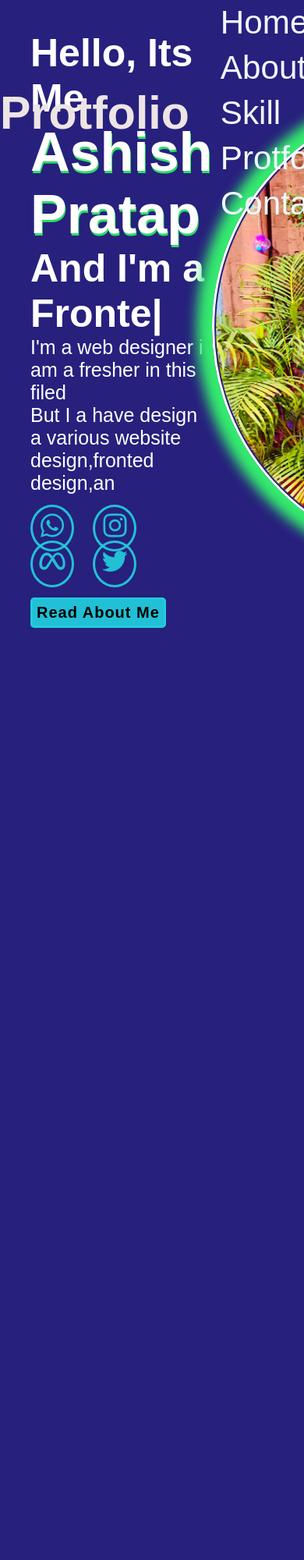
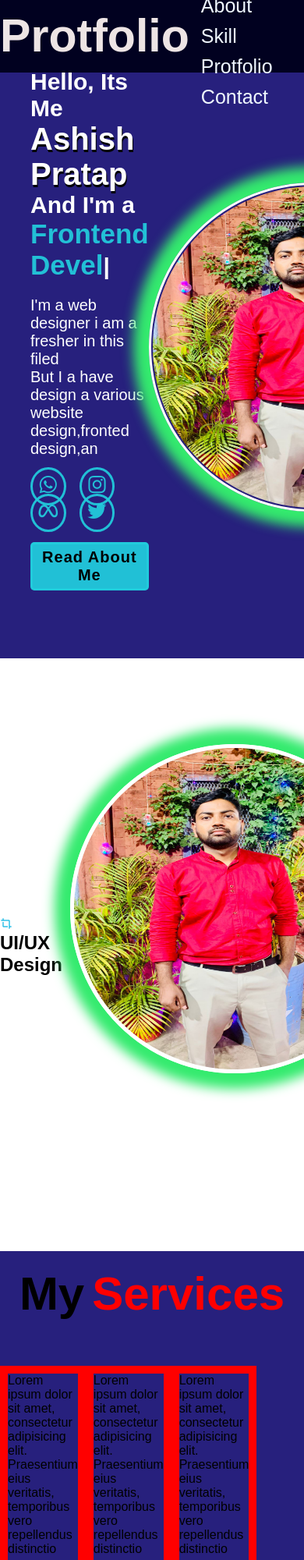
Before and after one commit to ASHISHPRATAP1007/portfolio, a plain HTML site: page index.html in a window 390 px wide. Shown: the top 2000 px of the page at 78% size. Before the commit the page ends 844 px from the top, so only its background shows below. Drawn offline with nearby package versions, Linux system fonts and the light colour scheme.

Commit message:
add some animation

```diff
--- a/Script.js
+++ b/Script.js
@@ -1,7 +1,7 @@
 var typed = new Typed(".text",{
-    strings:["Frontend Developer" , "YouTuber" , "Web Developer"],
+    strings:["Freelancer","Frontend Developer" , "YouTuber" , "Web Developer"],
     typeSpeed:100,
     backSpeed:100,
     backDelay:1000,
     loop:true
-})
+});
--- a/index.html
+++ b/index.html
@@ -29,10 +29,10 @@
         <div class="home">
             <div class="home-left">
                 <h3>Hello, Its Me</h3>
-                <h1>Ashish Pratap</h1>
+                <h1 class="name">Ashish Pratap</h1>
                 <h3>And I'm a <span class="text"></span></h3>
-                <p>I'm a web designer i am a fresher in this filed</p>
-                <p>But I a have design a various website design,fronted design,an</p>
+                <p>I'm a web designer i am a fresher in this filed<br>
+                    But I a have design a various website design,fronted design,an</p>
 
                 <div class="icons">
                     <a href="#"><i class='bx bxl-whatsapp'></i></a>
@@ -46,38 +46,64 @@
                 </div>
             </div>
 
-            <div home-right>
+            <div class="home-right">
                 <img src="./images/IMG-20231113-WA0454.jpg" alt="" srcset="">
             </div>
 
         </div>
+    </section>
+    <section class="about" id="about">
+        <div class="about-img">
+            <img src="./images/IMG-20231113-WA0454.jpg" alt="" srcset=""">
+        </div>
+        <div class=" about-text">
+            <h2>About <span>Me</span></h2>
+            <h4>Fronted Developer</h4>
+            <p>I am a web designer. My passion lies in creating captivating website designs and
+                implementing them through frontend developmnet . i takepride in staying up-to-date
+                with current design trends and leveraging my creativity to proudce visually appealing
+                and user-friendly websites. </p>
+            <div class="readme">
+                <button>Read About Me</button>
+            </div>
+        </div>
 
-        <div class="home-sci">
-
+    </section>
+    <section>
+        <div class="servics" id="services">
+            <div class="container">
+                <h1>My <span>Services</span></h1>
+                <div class="services-list">
+                    <div class="contain-box">
+                        <i class='bx bx-crop' style='color:#18b9e4'></i>
+                        <h2>UI/UX Design</h2>
+                        <p>Lorem ipsum dolor sit amet, consectetur adipisicing elit. Praesentium eius veritatis,
+                            temporibus vero repellendus distinctio saepe. Assumenda quisquam, cupiditate minima quod
+                            magnam quos dolores illum modi error deleniti rem dolorem?</p>
+                        <a href="#" class="read"> learn more</a>
+                    </div>
+                    <div class="contain-box">
+                        <i class='bx bx-code' style='color:#1fb8e2'></i>
+                        <h2>UI/UX Design</h2>
+                        <p>Lorem ipsum dolor sit amet, consectetur adipisicing elit. Praesentium eius veritatis,
+                            temporibus vero repellendus distinctio saepe. Assumenda quisquam, cupiditate minima quod
+                            magnam quos dolores illum modi error deleniti rem dolorem?</p>
+                        <a href="#" class="read"> learn more</a>
+                    </div>
+                    <div class="contain-box">
+                        <i class='bx bxl-apple' style='color:#18b9e4'></i>
+                        <h2>UI/UX Design</h2>
+                        <p>Lorem ipsum dolor sit amet, consectetur adipisicing elit. Praesentium eius veritatis,
+                            temporibus vero repellendus distinctio saepe. Assumenda quisquam, cupiditate minima quod
+                            magnam quos dolores illum modi error deleniti rem dolorem?</p>
+                        <a href="#" class="read"> learn more</a>
+                    </div>
+                </div>
+            </div>
         </div>
     </section>
-    <!-- <div class="about" style="background-color: aquamarine; display: flex;justify-content: space-between;align-items: center;">
-        <div class="about-left">
-            <h1>hello</h1>
-            <h1>hello</h1>
-            <h1>hello</h1>
-            <h1>hello</h1>
-            <h1>hello</h1>
 
-        </div>
-        <div class="about-right">
-            <h1>hello</h1>
-            <h1>hello</h1>
-            <h1>hello</h1>
-            <h1>hello</h1>
-            <h1>hello</h1>
-        </div>
-
-
-    </div> -->
-
-
-    <script src="script.js"></script>
+    <script src=" script.js"></script>
 </body>
 
 </html>
--- a/style.css
+++ b/style.css
@@ -1,33 +1,39 @@
-*{
+* {
     margin: 0px;
     padding: 0px;
     box-sizing: border-box;
-    font-family:sans-serif;
+    font-family: sans-serif;
 }
 
-body{
+body {
     background-color: #27207d;
 }
-header{
+
+header {
     position: fixed;
     top: 0;
     left: 0;
     width: 100%;
-    background-color: transparent;
+    background-color: rgb(1, 1, 32);
     display: flex;
+    width: 100%;
+    height: 11vh;
     justify-content: space-between;
     align-items: center;
     z-index: 100;
-    margin-right: 10px;
+    margin-right: 0px;
 }
-.logo{
+
+.logo {
     position: relative;
     font-size: 7vh;
     color: rgb(237, 228, 228);
     text-decoration: none;
     font-weight: 600;
+    animation: slideRight 1s ease forwards;
 }
-.navbar a{
+
+.navbar a {
     display: inline-block;
     font-size: 5vh;
     color: rgb(19, 81, 136);
@@ -37,19 +43,22 @@ header{
     transition: .3s;
     padding: 5px;
     color: aliceblue;
+    animation: slideTop 1s ease forwards;
 }
-.navbar a:hover{
-    background-color:#2cde;
+
+.navbar a:hover {
+    background-color: #2cde;
     color: black;
     border-radius: 5px;
     box-shadow: 0 0 20px #2cde
 }
 
-.logo img{
+.logo img {
     height: 90vh;
     width: 90vh;
 }
-.home{
+
+.home {
     position: relative;
     width: 100%;
     justify-content: space-between;
@@ -60,52 +69,75 @@ header{
     align-items: center;
     padding: 70px 10%;
 }
-.home img{
+
+.home img {
     height: 70vh;
     width: 70vh;
     border: 3px solid white;
     padding: 2px;
+    margin-top: 50px;
     border-radius: 50%;
-    box-shadow:#34eb6e 0px 0px 15px 20px ;
+    box-shadow: #34eb6e 0px 0px 15px 20px;
+    animation: slideRight 3s ease forwards;
 }
+
 /* .home-left{
     border: 5px solid red;
 } */
-.home-left h1{
+.home-left h1 {
     font-size: 70px;
     color: white;
-    text-shadow: 1px 3px #2cde64;
+    text-shadow: 1px 3px rgb(0, 0, 0);
+    animation: slideRight .5s ease forwards;
 }
-.home-left h3{
+
+.home-left h3 {
     color: white;
     font-size: 50px;
+    animation: slideBottom .5s ease forwards;
+    /* animation-delay: .5s; */
 }
-.home-left p{
+
+.text {
+    color: #2cde;
+    font-size: 35px;
+}
+
+.text :nth-of-type(2) {
+    margin-bottom: 25px;
+}
+
+.home-left p {
     color: white;
-   font-size: 25px;
+    font-size: 20px;
+    margin-top: 20px;
+    animation: slideRight .5s ease forwards;
 }
-.icons{
+
+.icons {
     margin-top: 20px;
+    animation: slideTop .5s ease forwards;
 }
-.icons a{
+
+.icons a {
     font-size: 40px;
     color: #2cde;
     margin-right: 20px;
     display: inline;
     justify-content: center;
     align-items: center;
-
     border: 3px solid #2cde;
     border-radius: 50%;
     padding: 5px;
 }
 
-.icons a:hover{
-    background-color:#2cde;
+.icons a:hover {
+    background-color: #2cde;
     color: white;
     box-shadow: 0 0 20px #2cde
 }
-.readme button{
+
+.readme button {
     margin-top: 20px;
     font-size: 20px;
     padding: 5px;
@@ -115,9 +147,167 @@ header{
     background-color: #2cde;
     border-radius: 5px;
     cursor: pointer;
+    animation: slideBottom .5s ease forwards;
 }
-.readme button:hover{
-    background-color:#2cde;
+
+.readme button:hover {
+    background-color: #2cde;
     color: white;
     box-shadow: 0 0 20px #2cde
 }
+
+/* about  css*/
+.about {
+    background-color: white;
+    width: 100%;
+    height: 90vh;
+}
+
+.about-text {
+    margin-left: 20vh;
+    margin-top: 10vh;
+}
+
+.about-img img {
+    height: 50vh;
+    width: 50vh;
+    margin-top: 110px;
+    margin-left: 90px;
+    border: 3px solid white;
+    padding: 2px;
+    border-radius: 50%;
+    box-shadow: #34eb6e 0px 0px 15px 20px;
+    animation: slideTop 3s ease forwards;
+}
+
+.about {
+    display: flex;
+    justify-content: space-between;
+}
+
+.about-text h2 {
+    margin-top: 40px;
+    font-size: 60px;
+    font-weight: 800;
+}
+
+.about-text span {
+    color: red;
+}
+
+.about-text h4 {
+    font-size: 30px;
+    font-weight: 700;
+    margin-top: 20px;
+}
+
+.about-text p {
+    font-size: 20px;
+    margin-top: 20px;
+}
+
+.servics h1 {
+    display: flex;
+    justify-content: center;
+    align-items: center;
+    font-size: 60px;
+    font-weight: 800;
+    gap: 10px;
+    margin-top: 20px;
+}
+
+.servics h1 span {
+    color: red;
+}
+
+.services-list {
+    display: flex;
+    justify-content: space-between;
+    align-items: center;
+    height: 30px;
+    width: 200px;
+
+}
+
+.contain-box p{
+    display: flex;
+    justify-content: space-between;
+    align-items: center;
+    margin-top: 500px;
+    border: 10px solid red;
+}
+
+
+
+@keyframes slideRight {
+    0% {
+        transform: translateX(-100px);
+        opacity: 0;
+    }
+
+    100% {
+        transform: translateX(0px);
+        opacity: 1;
+    }
+}
+
+@keyframes slideTop {
+    0% {
+        transform: translateY(100px);
+        opacity: 0;
+    }
+
+    100% {
+        transform: translateY(0px);
+        opacity: 1;
+    }
+}
+
+@keyframes slideBottom {
+    0% {
+        transform: translateY(-100px);
+        opacity: 0;
+    }
+
+    100% {
+        transform: translateY(0px);
+        opacity: 1;
+    }
+}
+
+@media screen and (max-width: 940px) {
+    .icons a {
+        font-size: 5vh;
+        margin-right: 1vh;
+    }
+
+    .home img {
+        height: 50vh;
+        width: 50vh;
+    }
+
+    .home-left h1 {
+        font-size: 40px;
+    }
+
+    .home-left h3 {
+        font-size: 30px;
+    }
+
+    .navbar a {
+        font-size: 25px;
+        margin-left: 10px;
+    }
+
+    .readme button {
+        font-size: 20px;
+    }
+
+}
+
+@media screen and (max-width: 600px) {
+    .icons a {
+        font-size: 3.5vh;
+        margin-right: 1.5vh;
+    }
+}
```
